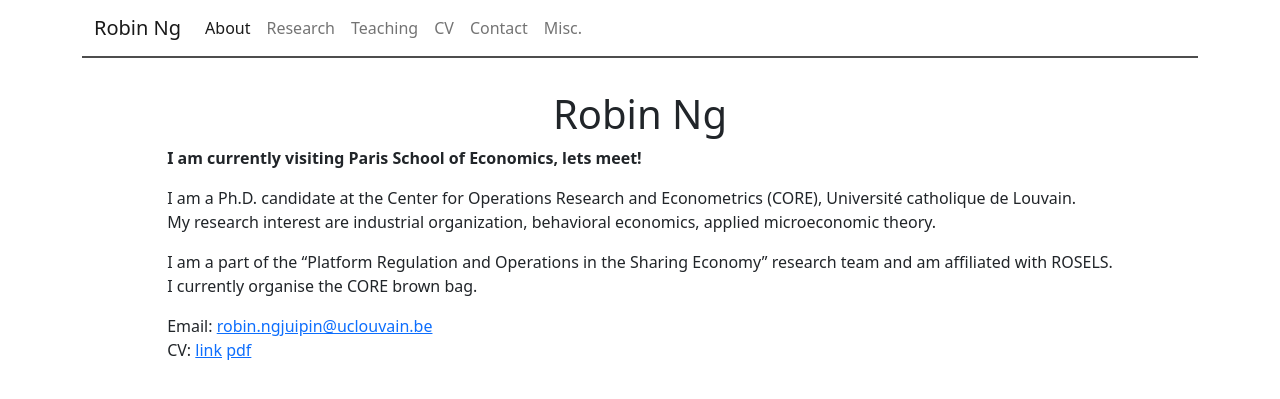
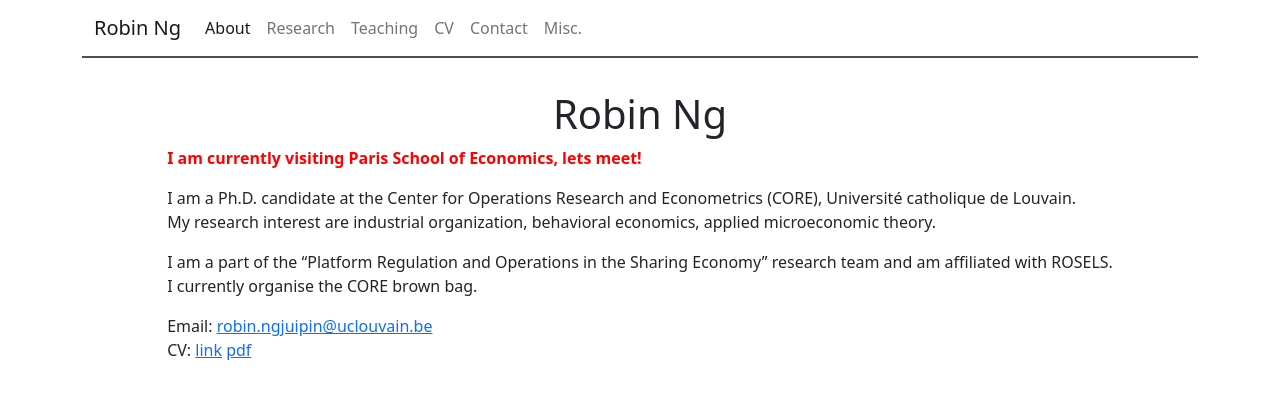
Before and after one commit to robin-ng/1, a Jekyll site: the page built from about.md, in a window 1280 px wide. Shown: the top 399 px of the page. Built offline with Jekyll 4.4.1, drawn with Linux system fonts in a browser that asks for light colours.

Commit message:
update feb

```diff
--- a/about.md
+++ b/about.md
@@ -4,7 +4,8 @@ title: Robin Ng
 permalink: /
 ---
 
-**I am currently visiting Paris School of Economics, lets meet!**
+<span style="color:red">**I am currently visiting Paris School of Economics, lets meet!**
+</span>
 
 I am a Ph.D. candidate at the Center for Operations Research and Econometrics (CORE), Université catholique de Louvain.\
 My research interest are industrial organization, behavioral economics, applied microeconomic theory.
```
